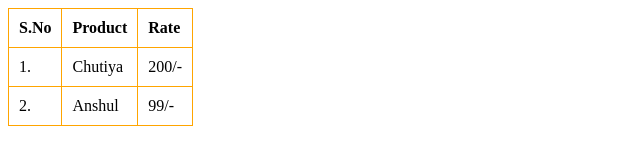
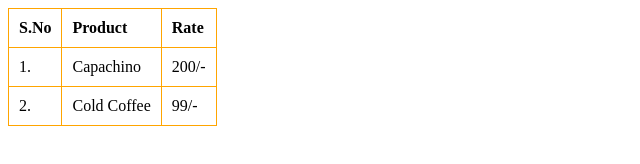
Before and after one commit to anassaifisir/NBD-CAFE, a plain HTML site: page index.html in a window 1280 px wide. Shown: the whole page, without its empty margins (0-640 px from the left). Drawn offline with Linux system fonts and the light colour scheme.

Commit message:
Update index.html

```diff
--- a/index.html
+++ b/index.html
@@ -1,7 +1,4 @@
-<!DOCTYPE html>
-<html>
 
-<meta name="viewport" content="width=device-width, initial-scale=1.0">
 <style>
 
   table {
@@ -23,14 +20,12 @@
   </tr>
   <tr>
     <td>1.</td>
-    <td>Chutiya</td>
+    <td>Capachino</td>
     <td>200/-</td>
   </tr>
   <tr>
     <td>2.</td>
-    <td>Anshul</td>
+    <td>Cold Coffee</td>
     <td>99/-</td>
   </tr>
 </table></div>
-
-</html>
```
